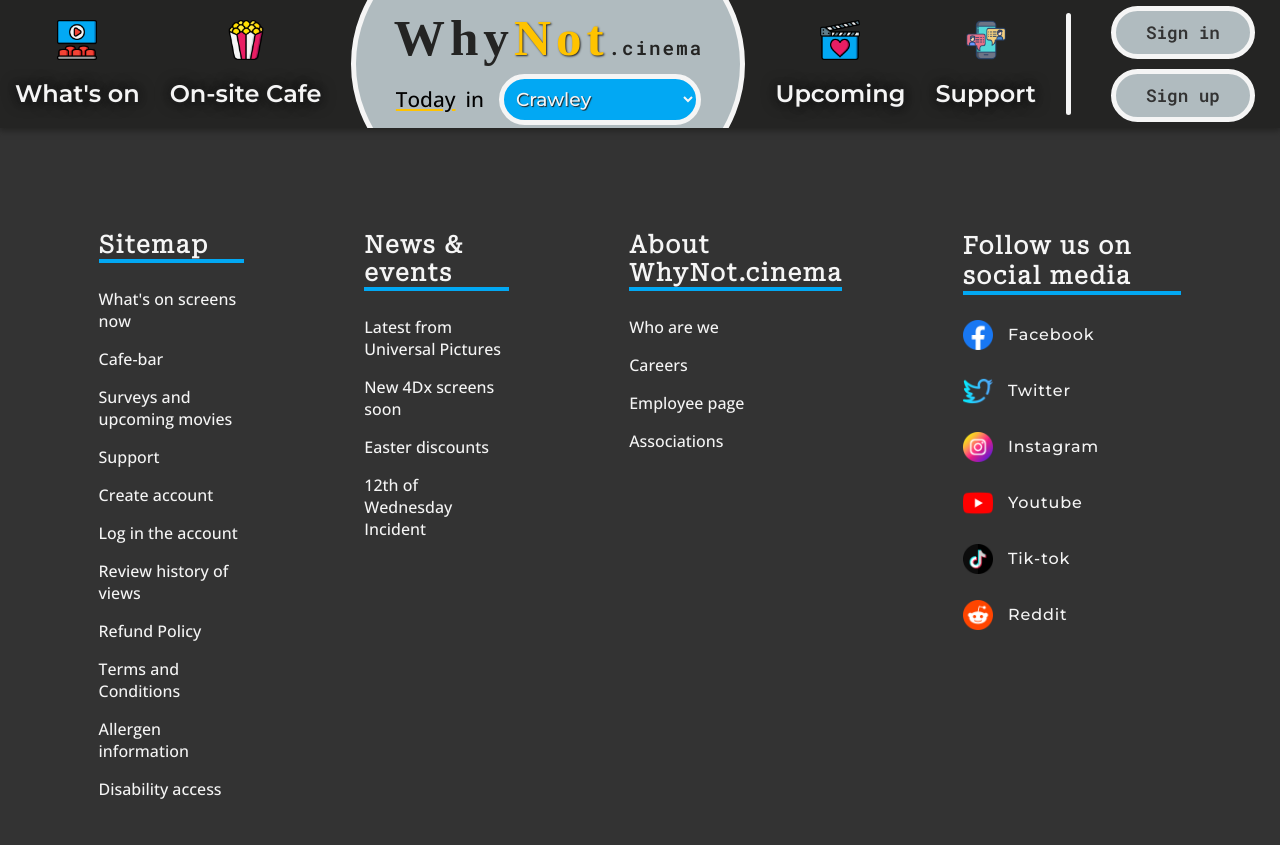
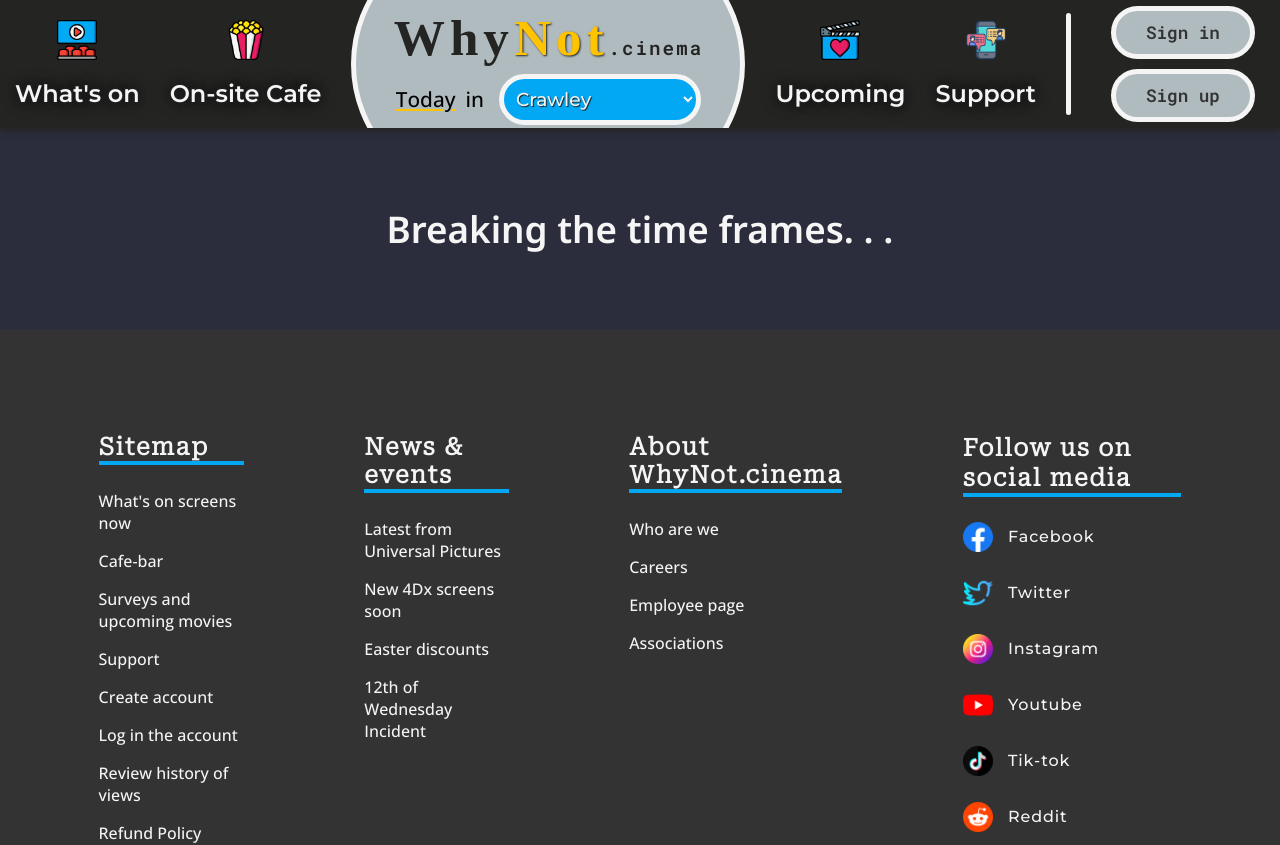
Before and after one commit to Nazazer-Mik/cinema-website, a React (Create React App) app: page /upcoming in a window 1280 px wide. Shown: the top 845 px of the page. Built offline with nearby package versions, Linux system fonts and the light colour scheme; a web font is replaced by a local one.

Commit message:
Support fixed

```diff
--- a/src/components/History/History.js
+++ b/src/components/History/History.js
@@ -53,7 +53,7 @@
 
 let CloseModWindow = () => {
     document.getElementById('history-canvas')?.classList.remove('active');
-    document.body.style.overflow = "scroll";
+    document.body.style.overflowY = "scroll";
 }
 
 export default History;
--- a/src/pages/Support/Support.js
+++ b/src/pages/Support/Support.js
@@ -2,8 +2,7 @@
 import './support.css'
 import { faqData } from './faq';
 import FAQStatement from '../../components/FAQStatement/FAQStatement.js'
-import TitleWithLine from '../../components/TitleWithLine';
-import SignButton from '../../components/SignButton/SignButton';
+import TitleWithLine from '../../components/TitleWithLine/TitleWithLine';
 
 function Support () {
 
@@ -30,7 +29,7 @@
             <TitleWithLine message='Urgent help and specific enquiries'/>
             <h3 className='contact-us'>
                 If you want to get in contact with us please email us
-                at <a href='mailto:customer.services@whynotcinema.co.uk'>customer.services@whynotcinema.co.uk</a> or give us a call on <a href='tel:0330 033 3444'>0330 033 3444</a>.
+                at <a href='mailto:customer.services@whynotcinema.co.uk'>customer.services@whynotcinema.co.uk</a> or give us a call on <a href='tel:07771 598 227'>07771 598 227</a>.
                 Our lines are open 7 days a week from 9AM to 10PM.
             </h3>
         </div>
--- a/src/pages/Support/support.css
+++ b/src/pages/Support/support.css
@@ -142,6 +142,11 @@
     vertical-align: middle;
 }
 
+.send-button
+{
+    border: #b0bbbf 5px solid !important;
+}
+
 .bottom-chat-section input
 {
     width: 80%;
@@ -151,4 +156,5 @@
     padding-left: 15px;
     padding-right: 15px;
     font-size: 1em;
+    border: #FFC300 5px solid;
 }
--- /dev/null
+++ b/src/pages/Upcoming/Upcoming.css
@@ -0,0 +1,14 @@
+.upcoming
+{
+    background-color: #2c2d3c;
+    padding: 4%;
+    box-sizing: border-box;
+}
+
+.vote-container
+{
+    display: flex;
+    flex-direction: column;
+    justify-content: center;
+    align-items: center;
+}
--- a/src/pages/Upcoming/Upcoming.js
+++ b/src/pages/Upcoming/Upcoming.js
@@ -1,13 +1,14 @@
-import React, { Component } from 'react';
+import React from 'react';
+import './Upcoming.css'
 
-class Upcoming extends Component {
-    render() {
-        return (
-            <>
-
-            </>
-        );
-    }
+function Upcoming () {
+    return (
+        <div className='upcoming'>
+            <div className='vote-container'>
+                <h1> Breaking the time frames. . .</h1>
+            </div>
+        </div>
+    );
 }
 
 export default Upcoming;
```
Also changed, not shown: src/components/TitleWithLine/TitleWithLine.js (renamed from src/components/TitleWithLine.js).
